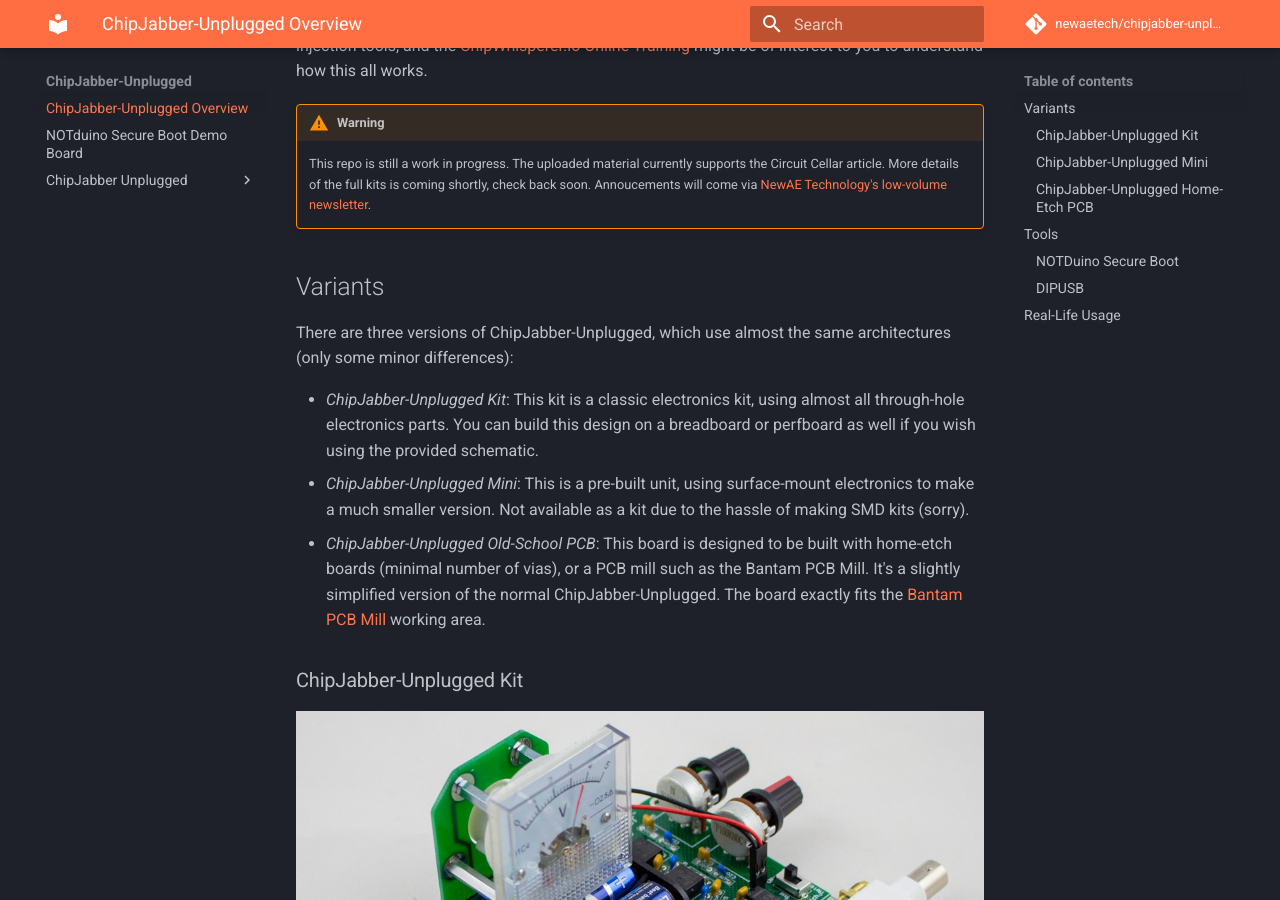
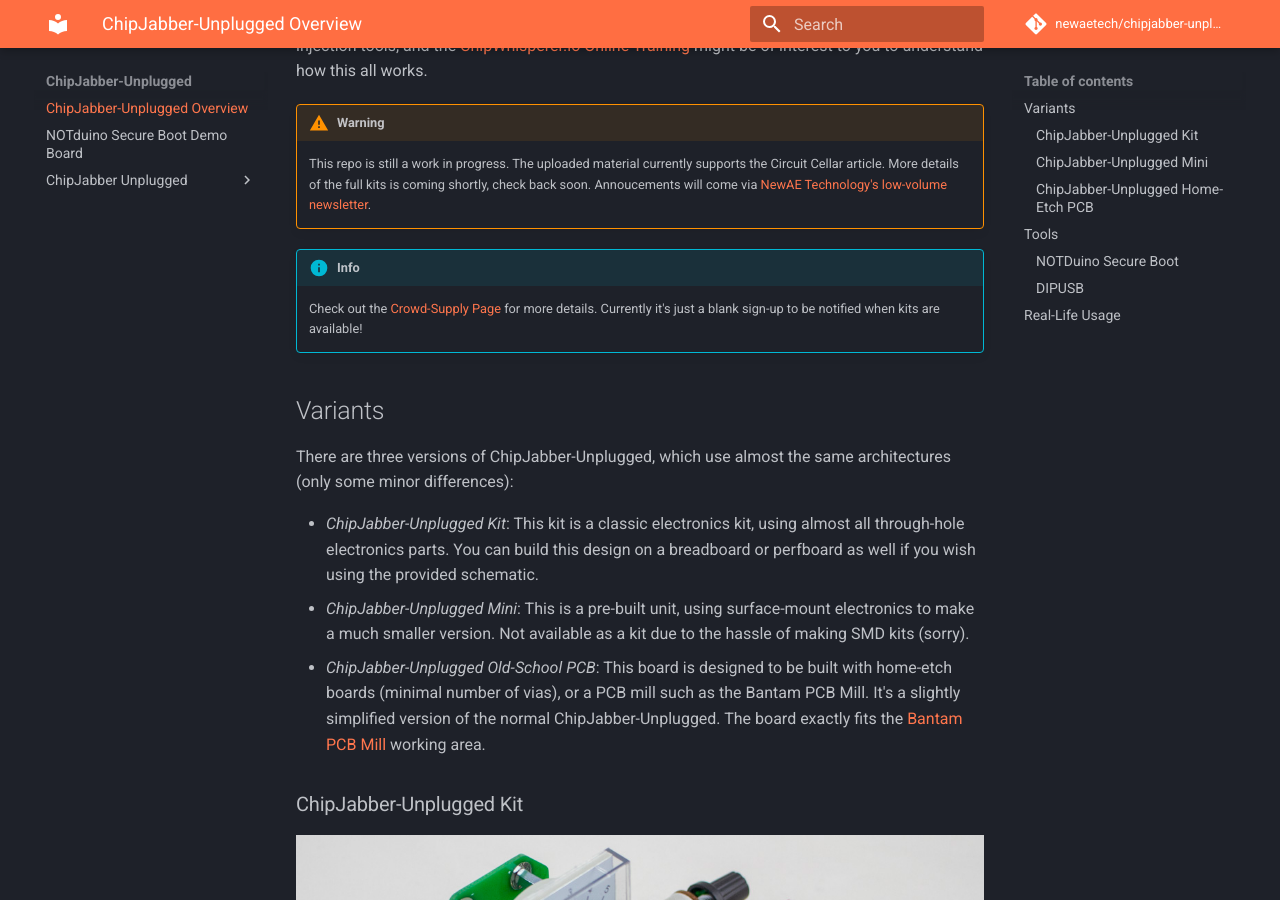
Before and after one commit to newaetech/ChipJabber-Unplugged, an MkDocs documentation site: the page built from docs/index.md, in a window 1280 px wide and 900 px high, scrolled down 954 px. Built offline with MkDocs 1.6.1 and Material for MkDocs 9.7.7, drawn with Linux system fonts in a browser that asks for light colours; comment, search, counter and statistics services are not loaded.

Commit message:
Update index.md

```diff
--- a/docs/index.md
+++ b/docs/index.md
@@ -15,6 +15,10 @@
 !!! WARNING
 
 	This repo is still a work in progress. The uploaded material currently supports the Circuit Cellar article. More details of the full kits is coming shortly, check back soon. Annoucements will come via [NewAE Technology's low-volume newsletter](https://tinyletter.com/newaetech).
+
+!!! INFO
+
+	Check out the [Crowd-Supply Page](https://www.crowdsupply.com/newae/chipjabber-unplugged) for more details. Currently it's just a blank sign-up to be notified when kits are available!
 
 ## Variants
 
```
